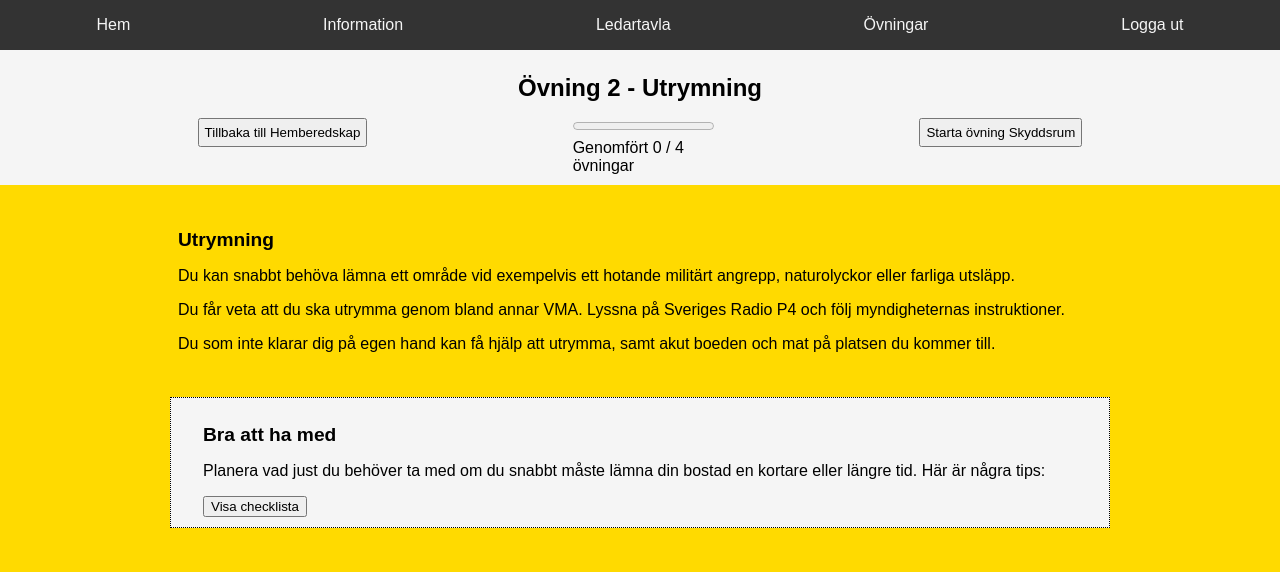
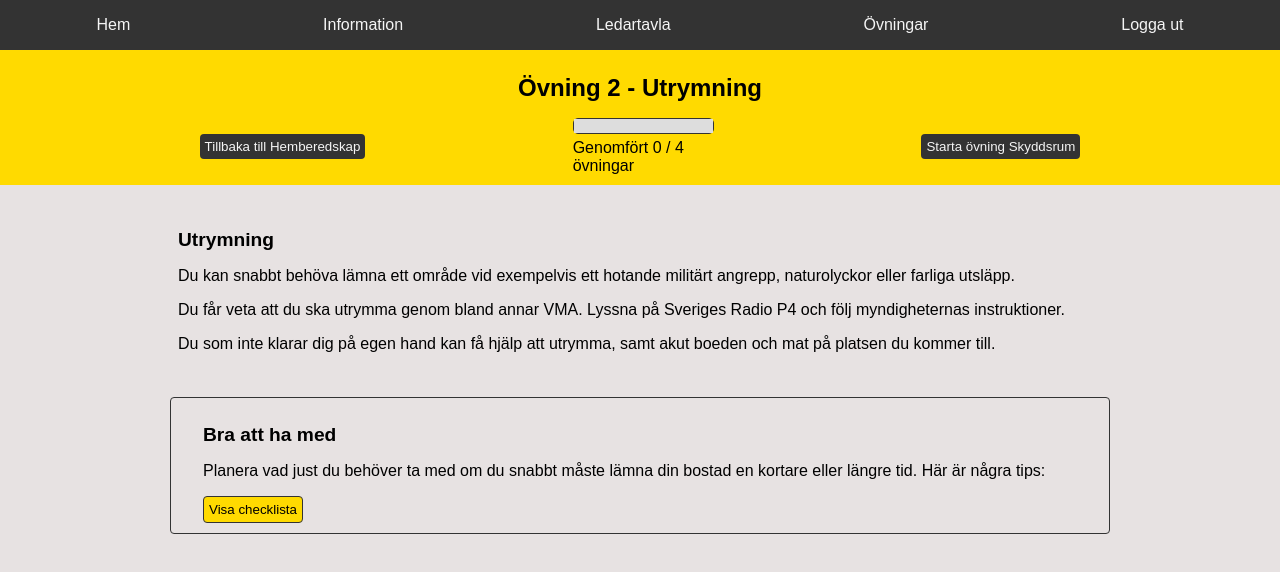
Before and after one commit to richardMattsson/hesa-fredrik, a Vue app: page /#/tutorial/1/utrymning in a window 1280 px wide. Shown: the top 572 px of the page. Built offline with nearby package versions, Linux system fonts and the light colour scheme; sample sign-in values are in the browser's storage.

Commit message:
add first version

```diff
--- a/src/components/tutorialcomponents/CivilDefenceShelterComp.vue
+++ b/src/components/tutorialcomponents/CivilDefenceShelterComp.vue
@@ -62,7 +62,7 @@
     navigate-forward="/tutorial/varningssystem"
   />
 
-  <article class="container-color article-tutorial">
+  <article class="container-white article-tutorial">
     <section class="section-intro">
       <h2 class="tutorial-h2">Skyddsrum</h2>
       <p>
@@ -89,8 +89,8 @@
     </section>
     <section class="container-white container-example">
       <h3>Exempelfråga</h3>
-      <div class="container-color container-radiobuttons">
-        <p class="question-paragraph">
+      <div class="container-white container-radiobuttons">
+        <p class="question-paragraph container-color">
           Välj det påstående angående skyddsrum som inte gäller vid en krisfull
           situation.
         </p>
@@ -143,11 +143,13 @@
     margin-top: 20px;
     margin-left: 2rem;
     margin-right: 2rem;
-    border: 1px dotted black;
+    border: 1px solid #333;
+    border-radius: 4px;
   }
   .section-info {
     margin-top: 20px;
-    border: 1px dotted black;
+    border: 1px solid #333;
+    border-radius: 4px;
   }
   .container-radiobuttons {
     display: flex;
@@ -162,6 +164,7 @@
   }
   .label-class {
     padding: 5px;
+    cursor: pointer;
   }
   .correctColor {
     /* background-color: green; */
--- a/src/components/tutorialcomponents/EvacuationComp.vue
+++ b/src/components/tutorialcomponents/EvacuationComp.vue
@@ -53,8 +53,8 @@
     navigate-forward="/tutorial/skyddsrum"
   />
 
-  <article class="container-color article-tutorial">
-    <section class="container-color section-intro">
+  <article class="container-white article-tutorial">
+    <section class="container-white section-intro">
       <h2 class="tutorial-h2">Utrymning</h2>
       <p>
         Du kan snabbt behöva lämna ett område vid exempelvis ett hotande
@@ -75,7 +75,12 @@
         Planera vad just du behöver ta med om du snabbt måste lämna din bostad
         en kortare eller längre tid. Här är några tips:
       </p>
-      <input type="button" value="Visa checklista" @click.once="addToSum()" />
+      <input
+        class="buttonColor"
+        type="button"
+        value="Visa checklista"
+        @click.once="addToSum()"
+      />
 
       <ul v-if="showChecklist" class="checklist">
         <li :key="task" v-for="task in checklistEvacuation">{{ task }}</li>
@@ -88,14 +93,16 @@
     margin-top: 20px;
     margin-left: 2rem;
     margin-right: 2rem;
-    border: 1px dotted black;
+    border: 1px solid #333;
+    border-radius: 4px;
   }
 
   .section-info {
     margin-top: 20px;
     padding-left: 2rem;
     padding-right: 2rem;
-    border: 1px dotted black;
+    border: 1px solid #333;
+    border-radius: 4px;
   }
   .checklist {
     list-style-type: square;
--- a/src/components/tutorialcomponents/HeaderTutorialComp.vue
+++ b/src/components/tutorialcomponents/HeaderTutorialComp.vue
@@ -17,11 +17,11 @@
   };
 </script>
 <template>
-  <header class="container-white">
+  <header class="container-color">
     <h1 class="tutorial-h1">{{ title }}</h1>
     <nav class="container-flex tutorial-nav">
       <router-link :to="navigateBack"
-        ><button>{{ previousPage }}</button></router-link
+        ><button class="buttonDark">{{ previousPage }}</button></router-link
       >
       <section class="progress-bar">
         <progress
@@ -36,7 +36,7 @@
         </p>
       </section>
       <router-link :to="navigateForward"
-        ><button>
+        ><button class="buttonDark">
           {{ nextPage }}
         </button></router-link
       >
@@ -57,20 +57,33 @@
   }
   progress {
     width: 80%;
+    border: 1px solid #333;
+
+    border-radius: 5px;
   }
   progress::-webkit-progress-bar {
     background-color: #ddd;
-    border-radius: 5px;
   }
   progress::-webkit-progress-value {
-    background-color: #4caf50;
+    background-color: #333;
     border-radius: 5px;
   }
   progress::-moz-progress-bar {
-    background-color: #4caf50;
-    border-radius: 5px;
+    background-color: #333;
   }
   a > button {
     padding: 5px 5px;
   }
+  .buttonDark {
+    /* width: 100%; */
+    /* height: 40px; */
+    border-style: none;
+    border-radius: 4px;
+    /* font-weight: 750; */
+    background-color: #333;
+    margin: 1rem 0;
+    /* font-size: medium; */
+    color: whitesmoke;
+    cursor: pointer;
+  }
 </style>
--- a/src/components/tutorialcomponents/HomePreparednessComp.vue
+++ b/src/components/tutorialcomponents/HomePreparednessComp.vue
@@ -79,7 +79,7 @@
     navigate-forward="/tutorial/utrymning"
   />
 
-  <article class="container-color article-tutorial">
+  <article class="container-white article-tutorial">
     <section class="section-intro">
       <h2 class="tutorial-h2">Hemberedskap</h2>
       <p>
@@ -107,9 +107,10 @@
       </section>
       <section class="container-white container-example">
         <h3>Exempelfråga</h3>
-        <div class="container-color container-div">
+        <div class="container-white container-div">
           <p>{{ item.question }}</p>
           <input
+            class="buttonColor"
             type="button"
             value="Visa rätt svar"
             @click.once="addToSum(item)"
@@ -127,11 +128,13 @@
     margin-top: 20px;
     margin-left: 2rem;
     margin-right: 2rem;
-    border: 1px dotted black;
+    border: 1px solid #333;
+    border-radius: 4px;
   }
   .section-info {
     margin-top: 20px;
-    border: 1px dotted black;
+    border: 1px solid #333;
+    border-radius: 4px;
   }
   .checklist {
     list-style-type: circle;
--- a/src/components/tutorialcomponents/IntroductionComp.vue
+++ b/src/components/tutorialcomponents/IntroductionComp.vue
@@ -2,7 +2,6 @@
   import HeaderTutorialComp from './HeaderTutorialComp.vue';
   import { mapStores } from 'pinia';
   import { useAuthStore } from '../../stores/useAuthStore';
-
   import { useQuizStore } from '../../stores/quizStore';
 
   export default {
@@ -29,7 +28,7 @@
     navigate-forward="/tutorial/hemberedskap"
   />
 
-  <article class="container-color article-tutorial">
+  <article class="container-white article-tutorial">
     <section class="section-intro">
       <section
         v-if="authStore.currentUser && authStore.currentUser.level > 3"
@@ -40,7 +39,7 @@
         </h2>
         <p>Om du vill kan du nu testa dina nya kunskaper i ett quiz.</p>
         <router-link to="/question"
-          ><button @click="quizStore.resetQuiz">
+          ><button @click="quizStore.resetQuiz" class="buttonColor">
             Starta quiz nu
           </button></router-link
         >
@@ -56,7 +55,7 @@
         du ska göra om krisen kommer.
       </p>
       <router-link to="/tutorial/hemberedskap"
-        ><button>Starta övningar nu</button></router-link
+        ><button class="buttonColor">Starta övningar nu</button></router-link
       >
     </section>
     <section class="container-white section-info">
@@ -68,10 +67,10 @@
     </section>
     <section class="container-white container-example">
       <h3>Exempel</h3>
-      <div class="container-color">
+      <div class="container-white">
         <h4>Hemberedskap - vatten</h4>
         <p>Hur många liter vatten behöver en person i genomsnitt per dag?</p>
-        <button @click="showAnswer = !showAnswer">
+        <button class="buttonColor" @click="showAnswer = !showAnswer">
           Klicka här för rätt svar
         </button>
         <p v-if="showAnswer">
@@ -87,10 +86,12 @@
     margin-top: 20px;
     margin-left: 2rem;
     margin-right: 2rem;
-    border: 1px dotted black;
+    border: 1px solid #333;
+    border-radius: 4px;
   }
   .section-info {
     margin-top: 20px;
-    border: 1px dotted black;
+    border: 1px solid #333;
+    border-radius: 4px;
   }
 </style>
--- a/src/components/tutorialcomponents/WarningSystemsComp.vue
+++ b/src/components/tutorialcomponents/WarningSystemsComp.vue
@@ -65,10 +65,10 @@
     navigate-forward="/tutorial/introduktion"
   />
 
-  <article class="container-color article-tutorial">
-    <!-- <section class="section-intro">
-      <h2>Lyssna på alarmen:</h2>
-    </section> -->
+  <article class="container-white article-tutorial">
+    <section class="section-intro">
+      <h2>Klicka för mer information</h2>
+    </section>
     <figure
       :key="audio.src"
       v-for="audio in audioArray"
@@ -86,15 +86,13 @@
   </article>
 </template>
 <style scoped>
-  .progress-indicator {
-    border: 1px solid black;
-    border-radius: 50%;
-    padding: 2px;
+  .section-intro {
+    text-align: center;
   }
 
   figcaption {
     width: 60%;
-    /* height: 40px; */
+
     border-style: none;
     border-radius: 4px;
     font-weight: 750;
--- a/src/views/TutorialView.vue
+++ b/src/views/TutorialView.vue
@@ -14,6 +14,7 @@
     height: 100vh;
     margin-top: auto;
     overflow: auto;
+    background-color: rgb(231, 226, 226);
   }
   .tutorial-h1 {
     font-size: 1.5rem;
@@ -22,13 +23,22 @@
   .tutorial-h2 {
     font-size: 1.2rem;
   }
+
   .container-color {
     background-color: #ffda00;
 
     padding: 10px;
   }
+  .buttonColor {
+    background-color: #ffda00;
+    /* border-style: none; */
+    border: 1px solid #333;
+    border-radius: 4px;
+    padding: 5px;
+    cursor: pointer;
+  }
   .container-white {
-    background-color: whitesmoke;
+    background-color: rgb(231, 226, 226);
 
     padding: 10px;
   }
```
